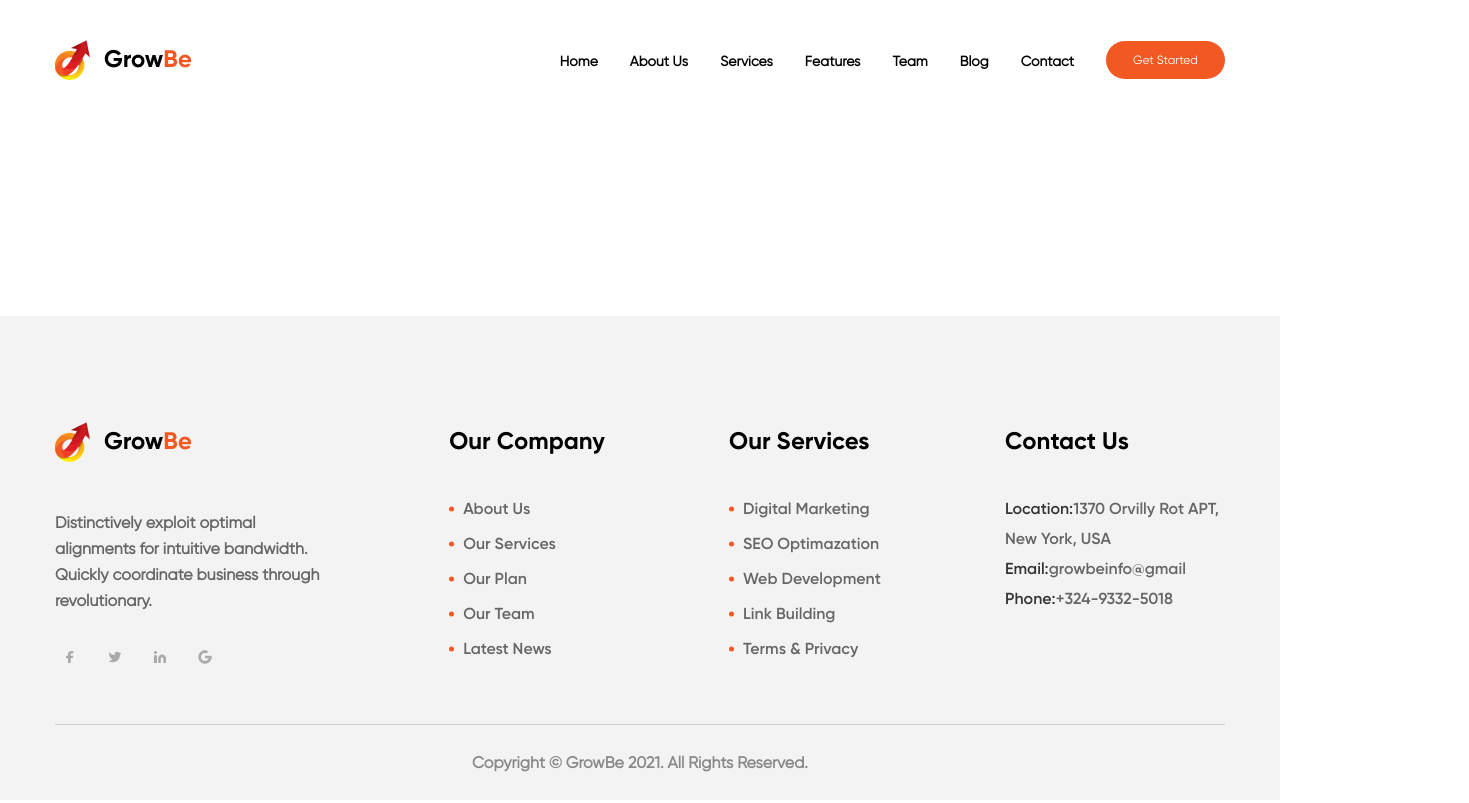
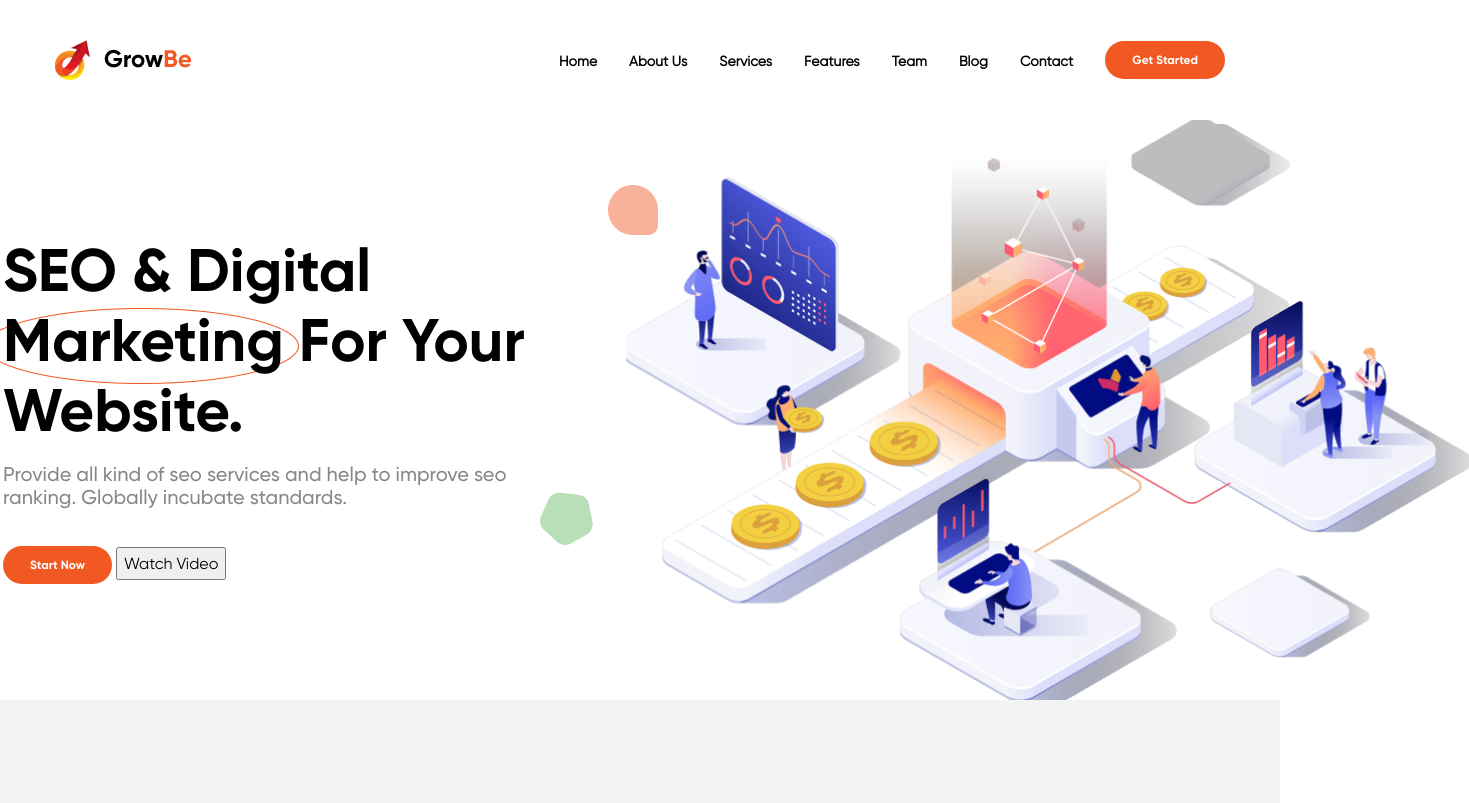
Before and after one commit to ELegek/GrowBe, a website: page app/index.html in a window 1280 px wide. Shown: the top 803 px of the page, 1469 px wide, since content can reach past the window. Drawn offline with Linux system fonts and the light colour scheme.

Commit message:
top complete

```diff
--- a/app/index.html
+++ b/app/index.html
@@ -48,7 +48,32 @@
         </div>
       </div>
     </header>
+
     <main class="main">
+
+      <section class="top">
+
+        <div class="top__inner">
+          <div class="top__content">
+            <h1 class="top__title">
+              SEO & Digital
+              Marketing For Your
+              Website.
+            </h1>
+            <p class="top__subtitle">
+              Provide all kind of seo services and help to improve
+              seo ranking. Globally incubate standards.
+            </p>
+            <div class="top__buttons">
+              <button class="btn">Start Now</button>
+              <button class="btn__video">Watch Video</button>
+            </div>
+          </div>
+          <img class="top__img" src="images/top__img.png" alt="images">
+        </div>
+
+      </section>
+
 
     </main>
     <footer class="footer">
--- a/app/scss/_global.scss
+++ b/app/scss/_global.scss
@@ -51,6 +51,7 @@ a {
 	line-height: 14px;
 	padding: 12px 27px;
 	transition: all .3s;
+	@extend %title-font;
 
 	&:hover {
 		box-shadow: 0px 0px 20px 15px rgba(242, 88, 34, .2);
--- a/app/scss/style.scss
+++ b/app/scss/style.scss
@@ -108,6 +108,54 @@
         &:hover {
             color: #F25822;
         }
+    }
+}
+
+// Top
+.top {
+
+
+    &__inner {
+        display: flex;
+        justify-content: center;
+        align-items: center;
+    }
+
+    &__content {
+        width: 543px;
+        margin-right: 80px;
+        position: relative;
+
+        &::after {
+            content: url(../images/top__bg.png);
+            position: absolute;
+            top: -51px;
+            left: -115px;
+            z-index: -1;
+        }
+    }
+
+    &__img {
+        margin-right: -15%;
+        max-width: 843px;
+        height: 580px;
+        object-fit: cover;
+    }
+
+    &__title {
+        color: $title;
+        font-size: 60px;
+        line-height: 70px;
+        @extend %title-font;
+        margin-bottom: 17px;
+    }
+
+    &__subtitle {
+        color: $default;
+        font-size: 20px;
+        line-height: 23px;
+        font-family: 'Gilroy-medium';
+        margin-bottom: 37px;
     }
 }
 
```
Also changed, not shown: app/css/style.min.css, app/images/top__bg.png (added), app/images/top__img.jpg (added), app/images/top__img.png (added).
